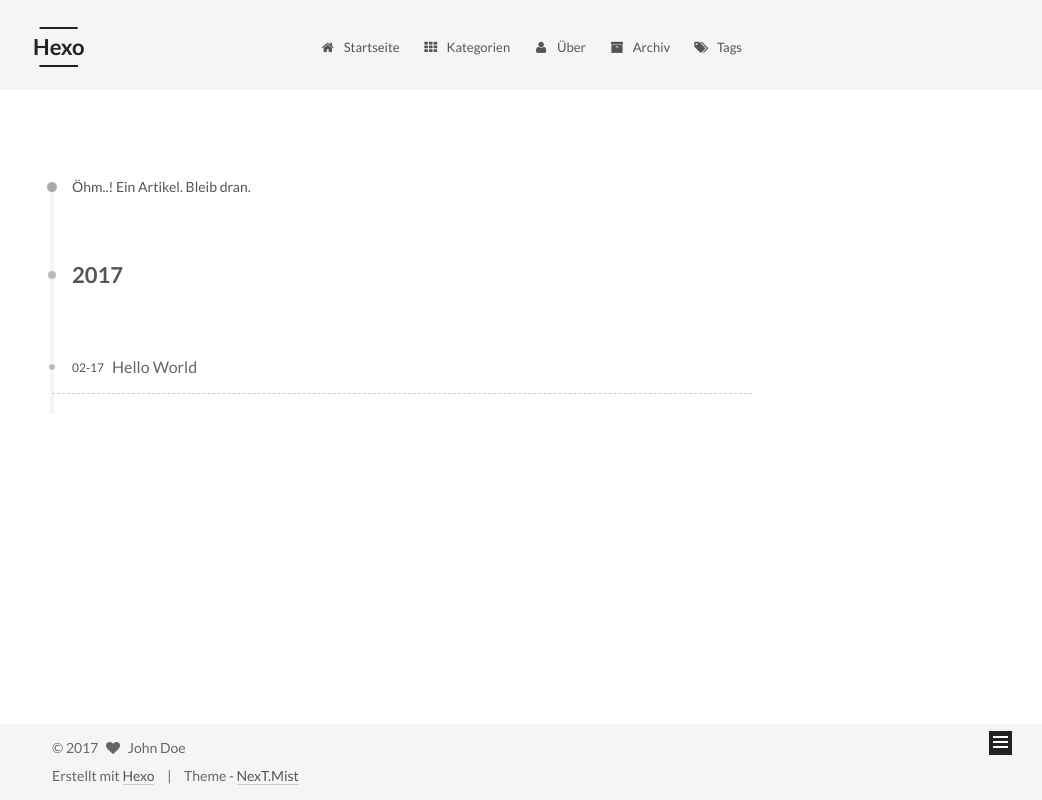
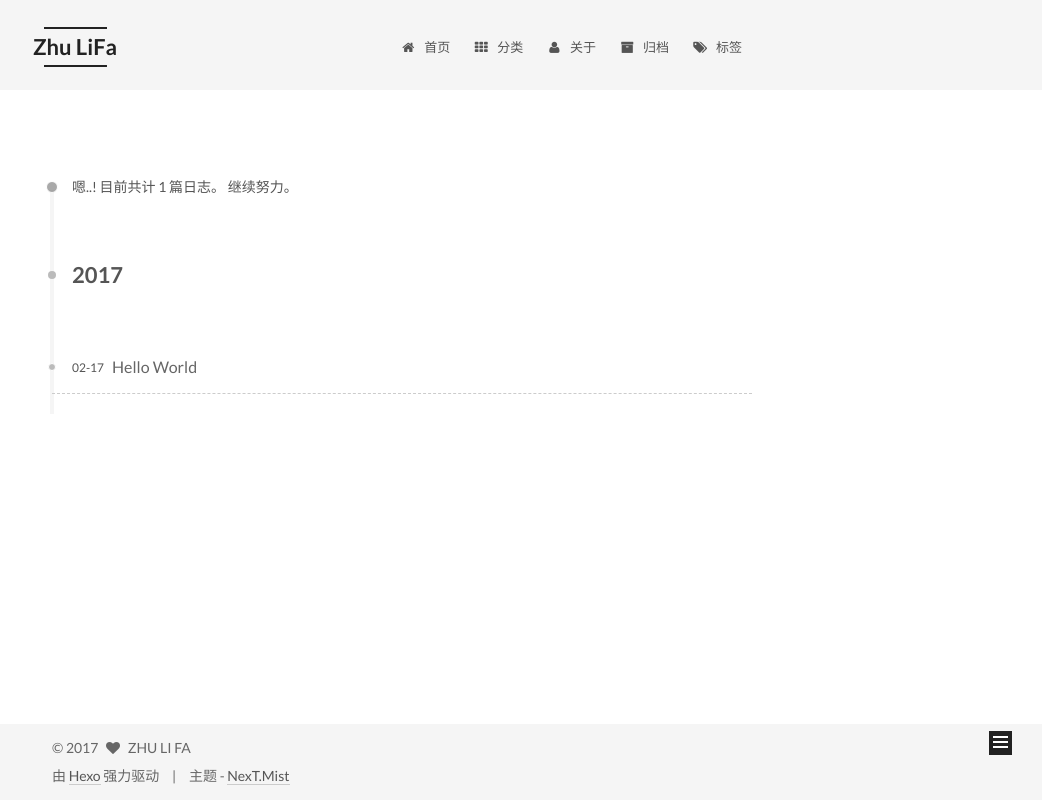
Before and after one commit to zhulf0804/zhulf0804.github.io, a plain HTML site: page archives/2017/02/index.html in a window 1280 px wide. Shown: the whole page, without its empty margins (238-1280 px from the left). Drawn offline with Linux system fonts and the light colour scheme.

Commit message:
Site updated: 2017-02-21 01:35:44

```diff
--- a/archives/2017/02/index.html
+++ b/archives/2017/02/index.html
@@ -5,7 +5,7 @@
 
 
 
-<html class="theme-next mist use-motion" lang="">
+<html class="theme-next mist use-motion" lang="zh-Hans">
 <head>
   <meta charset="UTF-8"/>
 <meta http-equiv="X-UA-Compatible" content="IE=edge" />
@@ -88,11 +88,11 @@
 
 
 <meta property="og:type" content="website">
-<meta property="og:title" content="Hexo">
+<meta property="og:title" content="Zhu LiFa">
 <meta property="og:url" content="http://yoursite.com/archives/2017/02/index.html">
-<meta property="og:site_name" content="Hexo">
+<meta property="og:site_name" content="Zhu LiFa">
 <meta name="twitter:card" content="summary">
-<meta name="twitter:title" content="Hexo">
+<meta name="twitter:title" content="Zhu LiFa">
 
 
 
@@ -106,7 +106,7 @@
     motion: true,
     duoshuo: {
       userId: '0',
-      author: 'Author'
+      author: '博主'
     },
     algolia: {
       applicationID: '',
@@ -126,10 +126,10 @@
 
 
 
-  <title> Archiv | Hexo </title>
+  <title> 归档 | Zhu LiFa </title>
 </head>
 
-<body itemscope itemtype="http://schema.org/WebPage" lang="">
+<body itemscope itemtype="http://schema.org/WebPage" lang="zh-Hans">
 
 
 
@@ -162,7 +162,7 @@
     <div class="custom-logo-site-title">
       <a href="/"  class="brand" rel="start">
         <span class="logo-line-before"><i></i></span>
-        <span class="site-title">Hexo</span>
+        <span class="site-title">Zhu LiFa</span>
         <span class="logo-line-after"><i></i></span>
       </a>
     </div>
@@ -192,7 +192,7 @@
 
               <i class="menu-item-icon fa fa-fw fa-home"></i> <br />
 
-            Startseite
+            首页
           </a>
         </li>
 
@@ -202,7 +202,7 @@
 
               <i class="menu-item-icon fa fa-fw fa-th"></i> <br />
 
-            Kategorien
+            分类
           </a>
         </li>
 
@@ -212,7 +212,7 @@
 
               <i class="menu-item-icon fa fa-fw fa-user"></i> <br />
 
-            Über
+            关于
           </a>
         </li>
 
@@ -222,7 +222,7 @@
 
               <i class="menu-item-icon fa fa-fw fa-archive"></i> <br />
 
-            Archiv
+            归档
           </a>
         </li>
 
@@ -232,7 +232,7 @@
 
               <i class="menu-item-icon fa fa-fw fa-tags"></i> <br />
 
-            Tags
+            标签
           </a>
         </li>
 
@@ -264,7 +264,7 @@
 
 
 
-      Öhm..! Ein Artikel. Bleib dran.
+      嗯..! 目前共计 1 篇日志。 继续努力。
     </span>
 
 
@@ -346,8 +346,8 @@
         <div class="site-author motion-element" itemprop="author" itemscope itemtype="http://schema.org/Person">
           <img class="site-author-image" itemprop="image"
                src="/images/avatar.gif"
-               alt="John Doe" />
-          <p class="site-author-name" itemprop="name">John Doe</p>
+               alt="ZHU LI FA" />
+          <p class="site-author-name" itemprop="name">ZHU LI FA</p>
 
               <p class="site-description motion-element" itemprop="description"></p>
 
@@ -358,7 +358,7 @@
             <div class="site-state-item site-state-posts">
               <a href="/archives">
                 <span class="site-state-item-count">1</span>
-                <span class="site-state-item-name">Artikel</span>
+                <span class="site-state-item-name">日志</span>
               </a>
             </div>
 
@@ -407,16 +407,16 @@
   <span class="with-love">
     <i class="fa fa-heart"></i>
   </span>
-  <span class="author" itemprop="copyrightHolder">John Doe</span>
+  <span class="author" itemprop="copyrightHolder">ZHU LI FA</span>
 </div>
 
 
 <div class="powered-by">
-  Erstellt mit  <a class="theme-link" href="https://hexo.io">Hexo</a>
+  由 <a class="theme-link" href="https://hexo.io">Hexo</a> 强力驱动
 </div>
 
 <div class="theme-info">
-  Theme -
+  主题 -
   <a class="theme-link" href="https://github.com/iissnan/hexo-theme-next">
     NexT.Mist
   </a>
--- a/css/main.css
+++ b/css/main.css
@@ -1700,7 +1700,7 @@ pre .javascript .function {
   width: 4px;
   height: 4px;
   border-radius: 50%;
-  background: #cf7721;
+  background: #0e96c4;
 }
 .links-of-blogroll {
   font-size: 13px;
```
Also changed, not shown: 2017/02/17/hello-world/index.html (+24 -24 lines), archives/2017/index.html (+20 -20 lines), archives/index.html (+20 -20 lines), index.html (+24 -24 lines).
